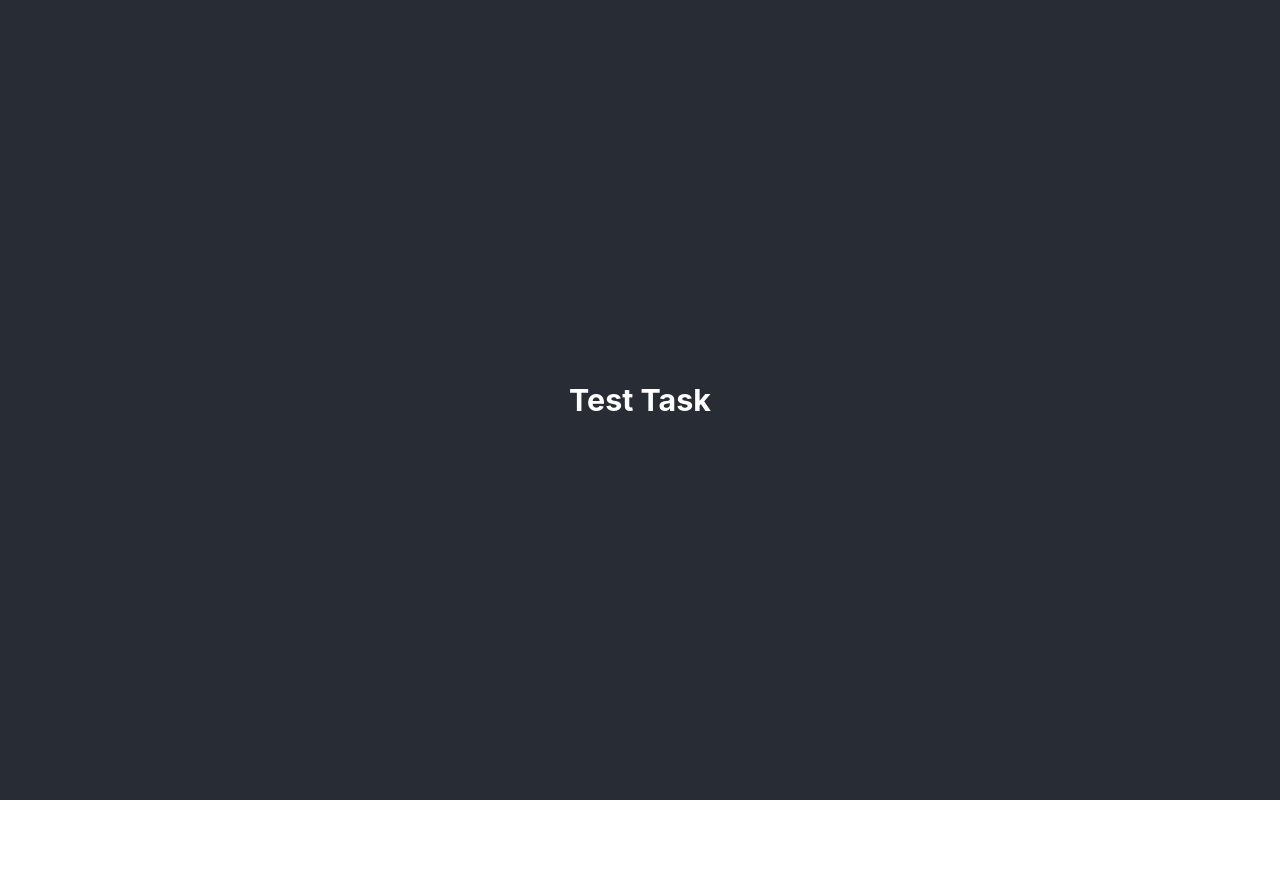
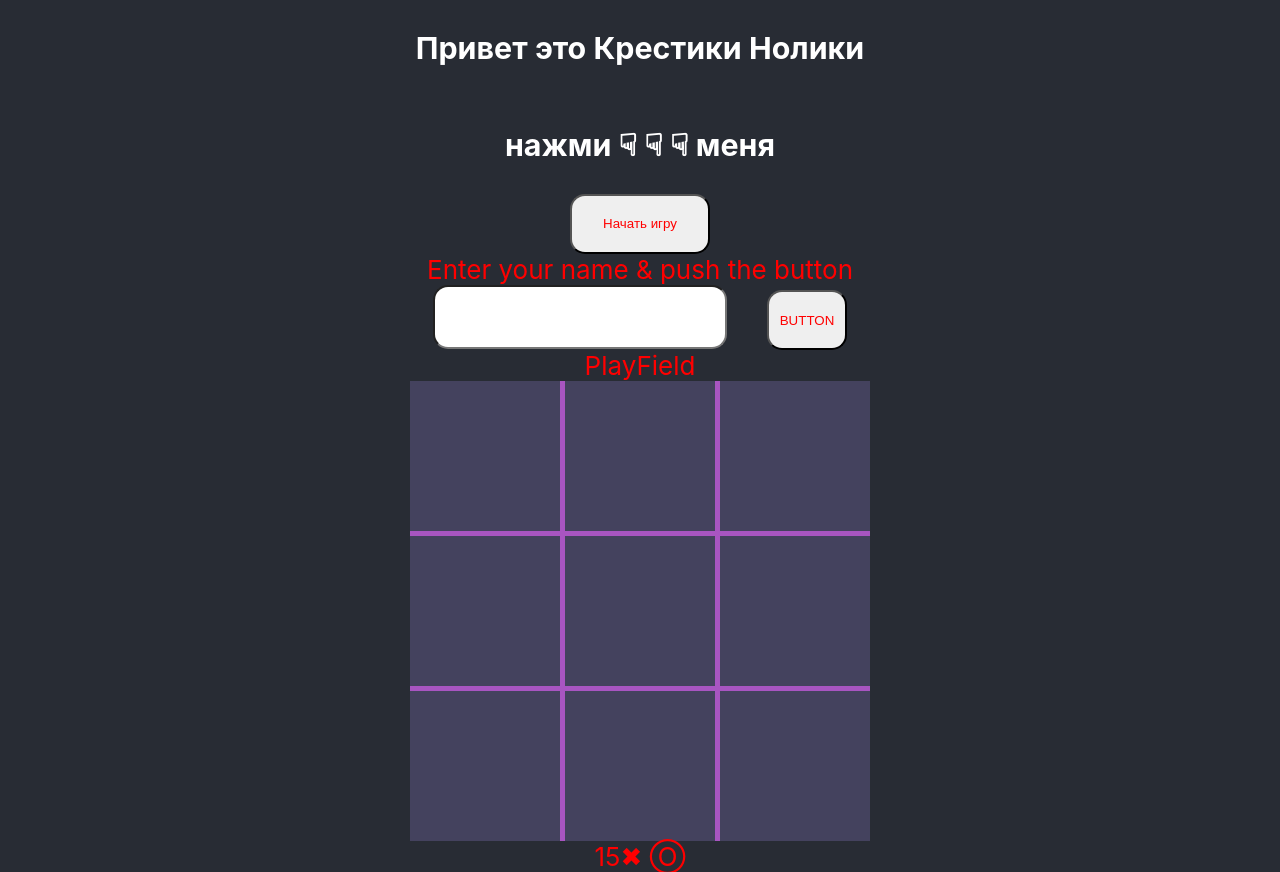
Before and after one commit to Aleksaand/iteamtest, a React (Create React App) app: page / in a window 1280 px wide. Before the commit the page ends 800 px from the top, so only its background shows below. Built offline with nearby package versions, Linux system fonts and the light colour scheme.

Commit message:
make zerro field

```diff
--- a/public/index.html
+++ b/public/index.html
@@ -10,34 +10,11 @@
       content="Web site created using create-react-app"
     />
     <link rel="apple-touch-icon" href="%PUBLIC_URL%/logo192.png" />
-    <!--
-      manifest.json provides metadata used when your web app is installed on a
-      user's mobile device or desktop. See https://developers.google.com/web/fundamentals/web-app-manifest/
-    -->
-    <link rel="manifest" href="%PUBLIC_URL%/manifest.json" />
-    <!--
-      Notice the use of %PUBLIC_URL% in the tags above.
-      It will be replaced with the URL of the `public` folder during the build.
-      Only files inside the `public` folder can be referenced from the HTML.
 
-      Unlike "/favicon.ico" or "favicon.ico", "%PUBLIC_URL%/favicon.ico" will
-      work correctly both with client-side routing and a non-root public URL.
-      Learn how to configure a non-root public URL by running `npm run build`.
-    -->
-    <title>React App</title>
+    <title>TestTask</title>
   </head>
   <body>
-    <noscript>You need to enable JavaScript to run this app.</noscript>
+
     <div id="root"></div>
-    <!--
-      This HTML file is a template.
-      If you open it directly in the browser, you will see an empty page.
-
-      You can add webfonts, meta tags, or analytics to this file.
-      The build step will place the bundled scripts into the <body> tag.
-
-      To begin the development, run `npm start` or `yarn start`.
-      To create a production bundle, use `npm run build` or `yarn build`.
-    -->
   </body>
 </html>
--- a/src/App.css
+++ b/src/App.css
@@ -36,3 +36,12 @@
     transform: rotate(360deg);
   }
 }
+
+.buttton {
+  height: 60px;
+  width: 140px;
+  color:red;
+  border-radius: 15px;
+  cursor: pointer;
+  outline: none;
+}
--- a/src/App.js
+++ b/src/App.js
@@ -1,10 +1,15 @@
 import './App.css';
+import { Main } from './Components/Main/Main';
 
 function App() {
   return (
     <div className="App">
       <header className="App-header">
-        <h3>Test Task</h3>
+        <h3>Привет это Крестики Нолики </h3>
+        <h3> нажми &#9759; &#9759; &#9759; меня </h3>
+        <button className="buttton">Начать игру</button>
+
+        <Main></Main>
       </header>
     </div>
   );
--- /dev/null
+++ b/src/Components/Main/Main.jsx
@@ -0,0 +1,12 @@
+import style from './Main.module.css';
+import { PlayField } from '../PlayField/PlayField';
+import { PlayerInfo } from '../PlayerInfo/PlayerInfo';
+
+export const Main = () => {
+    return (
+        <main className={style.text}>
+            <PlayerInfo>PlayerInfo</PlayerInfo>
+            <PlayField>PlayField</PlayField>
+        </main>
+    );
+};
--- /dev/null
+++ b/src/Components/Main/Main.module.css
@@ -0,0 +1,3 @@
+.text{
+    color: red;
+}
--- /dev/null
+++ b/src/Components/PlayField/PlayField.jsx
@@ -0,0 +1,36 @@
+import React from 'react';
+import style from './PlayField.module.css';
+
+
+export const PlayField = () => {
+    const [state, setState] = React.useState({
+        value: 15
+    });
+    let gridElement = [];
+    gridElement[8] = null;
+    gridElement.fill(null);
+
+
+
+
+    return (
+        <div>
+            <div >PlayField</div>
+            <div
+                className={style.grid}
+            >
+                {gridElement.map((element, index) => (
+                    <div
+                        key={index}
+                        className={style.fieldBox}
+                    >
+                    {element}
+                    </div>))}
+            </div>
+            {state.value}
+            &#10006;
+            &#9412;
+        </div>
+
+    );
+}
--- /dev/null
+++ b/src/Components/PlayField/PlayField.module.css
@@ -0,0 +1,13 @@
+.grid {
+    display: grid;
+    grid-gap: 5px;
+    grid-template-columns: 1fr 1fr 1fr;
+    grid-template-rows: 1fr 1fr 1fr;
+    background-color: #a855c1;
+    /* #c4c4c4 */
+}
+.fieldBox{
+    width: 150px;
+    height: 150px;
+    background-color:#44425e;
+}
--- /dev/null
+++ b/src/Components/PlayerInfo/PlayerInfo.jsx
@@ -0,0 +1,26 @@
+import React from 'react';
+import style from './PlayerInfo.module.css';
+
+
+export const PlayerInfo = () => {
+    const [state, setState] = React.useState({
+        value: 15
+    });
+
+
+
+
+    return (
+        <div>
+
+            <div>Enter your name & push the button </div>
+            <input
+                type="text"
+                className={style.input}
+            />
+            <button className={style.button}>BUTTON</button>
+
+        </div>
+
+    );
+}
--- /dev/null
+++ b/src/Components/PlayerInfo/PlayerInfo.module.css
@@ -0,0 +1,22 @@
+.button {
+
+    margin-left: 40px;
+    height: 60px;
+    width: 80px;
+    color:red;
+    border-radius: 15px;
+    cursor: pointer;
+    outline: none;
+}
+.button:hover {
+    background-color: rgb(121, 121, 121);
+}
+
+.input {
+    height: 30px;
+    width: 260px;
+    font-size: 24px;
+    padding: 15px;
+    outline: none;
+    border-radius: 15px;
+}
```
Also changed, not shown: src/image.png (added).
